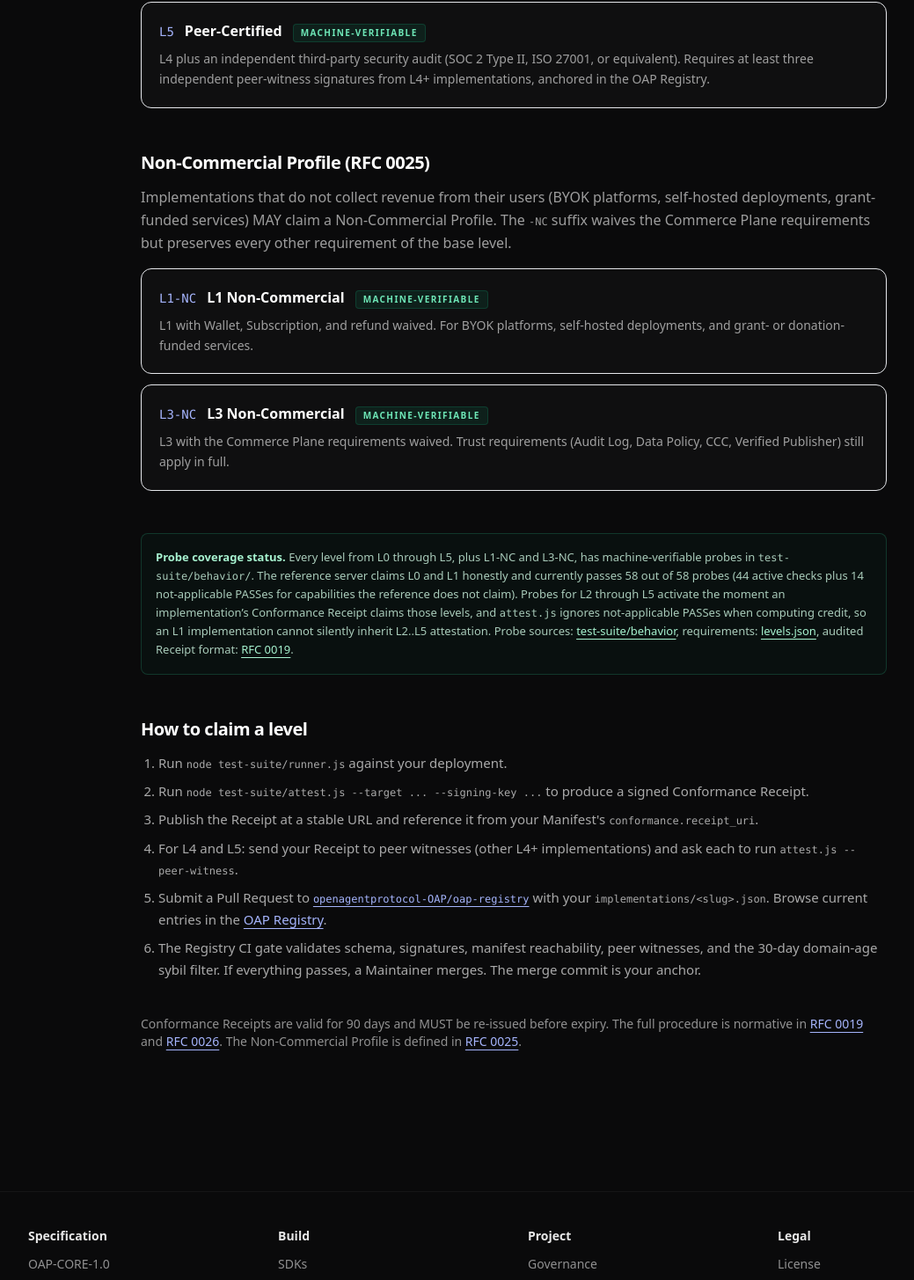
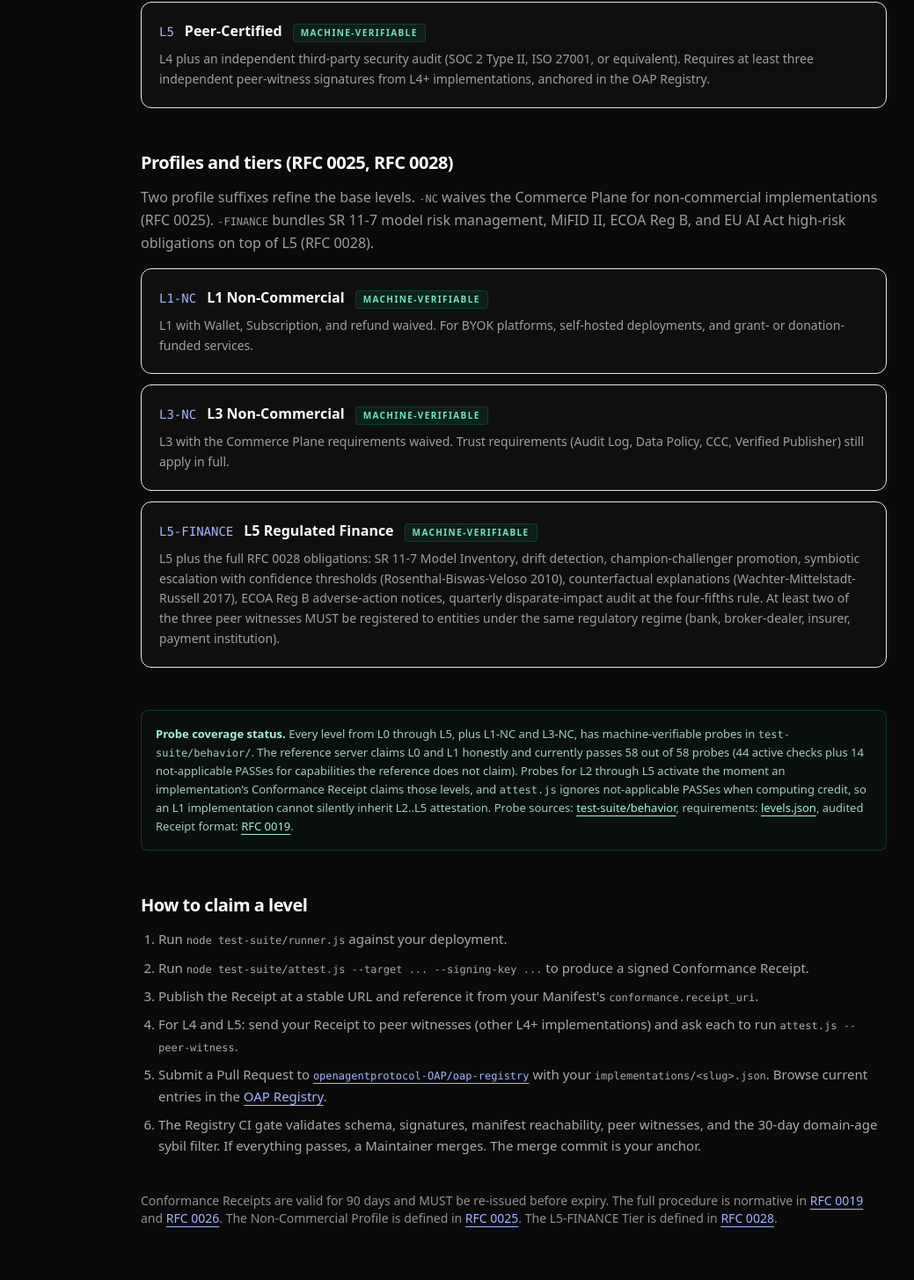
Before and after one commit to openagentprotocol-OAP/oap-website, a Next.js app: page /conformance in a window 1280 px wide. Shown: the part 977-2432 px from the top of the page at 88% size, without its empty margins (56-1095 px from the left). Built offline with nearby package versions, Linux system fonts and the light colour scheme.

Commit message:
feat(conformance): surface L5-FINANCE tier on /conformance

```diff
--- a/app/conformance/page.tsx
+++ b/app/conformance/page.tsx
@@ -1,7 +1,7 @@
 export const metadata = {
   title: 'Conformance levels',
   description:
-    'OAP defines six Conformance Levels (L0 through L5) plus Non-Commercial Profile suffixes (-NC) for BYOK and self-hosted implementations.',
+    'OAP defines six Conformance Levels (L0 through L5) plus Non-Commercial Profile suffixes (-NC) and the L5-FINANCE tier for regulated financial institutions.',
 };
 
 const levels = [
@@ -16,6 +16,7 @@ const levels = [
 const profiles = [
   { code: 'L1-NC', name: 'L1 Non-Commercial', probe: 'machine-verifiable', desc: 'L1 with Wallet, Subscription, and refund waived. For BYOK platforms, self-hosted deployments, and grant- or donation-funded services.' },
   { code: 'L3-NC', name: 'L3 Non-Commercial', probe: 'machine-verifiable', desc: 'L3 with the Commerce Plane requirements waived. Trust requirements (Audit Log, Data Policy, CCC, Verified Publisher) still apply in full.' },
+  { code: 'L5-FINANCE', name: 'L5 Regulated Finance', probe: 'machine-verifiable', desc: 'L5 plus the full RFC 0028 obligations: SR 11-7 Model Inventory, drift detection, champion-challenger promotion, symbiotic escalation with confidence thresholds (Rosenthal-Biswas-Veloso 2010), counterfactual explanations (Wachter-Mittelstadt-Russell 2017), ECOA Reg B adverse-action notices, quarterly disparate-impact audit at the four-fifths rule. At least two of the three peer witnesses MUST be registered to entities under the same regulatory regime (bank, broker-dealer, insurer, payment institution).' },
 ];
 
 export default function ConformancePage() {
@@ -42,9 +43,9 @@ export default function ConformancePage() {
         ))}
       </div>
 
-      <h2 className="text-xl font-bold text-white mb-3 tracking-tight">Non-Commercial Profile (RFC 0025)</h2>
+      <h2 className="text-xl font-bold text-white mb-3 tracking-tight">Profiles and tiers (RFC 0025, RFC 0028)</h2>
       <p className="text-white/60 leading-relaxed mb-4">
-        Implementations that do not collect revenue from their users (BYOK platforms, self-hosted deployments, grant-funded services) MAY claim a Non-Commercial Profile. The <code className="font-mono text-xs">-NC</code> suffix waives the Commerce Plane requirements but preserves every other requirement of the base level.
+        Two profile suffixes refine the base levels. <code className="font-mono text-xs">-NC</code> waives the Commerce Plane for non-commercial implementations (RFC 0025). <code className="font-mono text-xs">-FINANCE</code> bundles SR 11-7 model risk management, MiFID II, ECOA Reg B, and EU AI Act high-risk obligations on top of L5 (RFC 0028).
       </p>
       <div className="space-y-3 mb-12">
         {profiles.map((l) => (
@@ -74,7 +75,7 @@ export default function ConformancePage() {
       </ol>
 
       <p className="text-white/55 text-sm mt-10">
-        Conformance Receipts are valid for 90 days and MUST be re-issued before expiry. The full procedure is normative in <a className="underline underline-offset-4 text-indigo-300" href="/rfcs/0019">RFC 0019</a> and <a className="underline underline-offset-4 text-indigo-300" href="/rfcs/0026">RFC 0026</a>. The Non-Commercial Profile is defined in <a className="underline underline-offset-4 text-indigo-300" href="/rfcs/0025">RFC 0025</a>.
+        Conformance Receipts are valid for 90 days and MUST be re-issued before expiry. The full procedure is normative in <a className="underline underline-offset-4 text-indigo-300" href="/rfcs/0019">RFC 0019</a> and <a className="underline underline-offset-4 text-indigo-300" href="/rfcs/0026">RFC 0026</a>. The Non-Commercial Profile is defined in <a className="underline underline-offset-4 text-indigo-300" href="/rfcs/0025">RFC 0025</a>. The L5-FINANCE Tier is defined in <a className="underline underline-offset-4 text-indigo-300" href="/rfcs/0028">RFC 0028</a>.
       </p>
     </div>
   );
```
